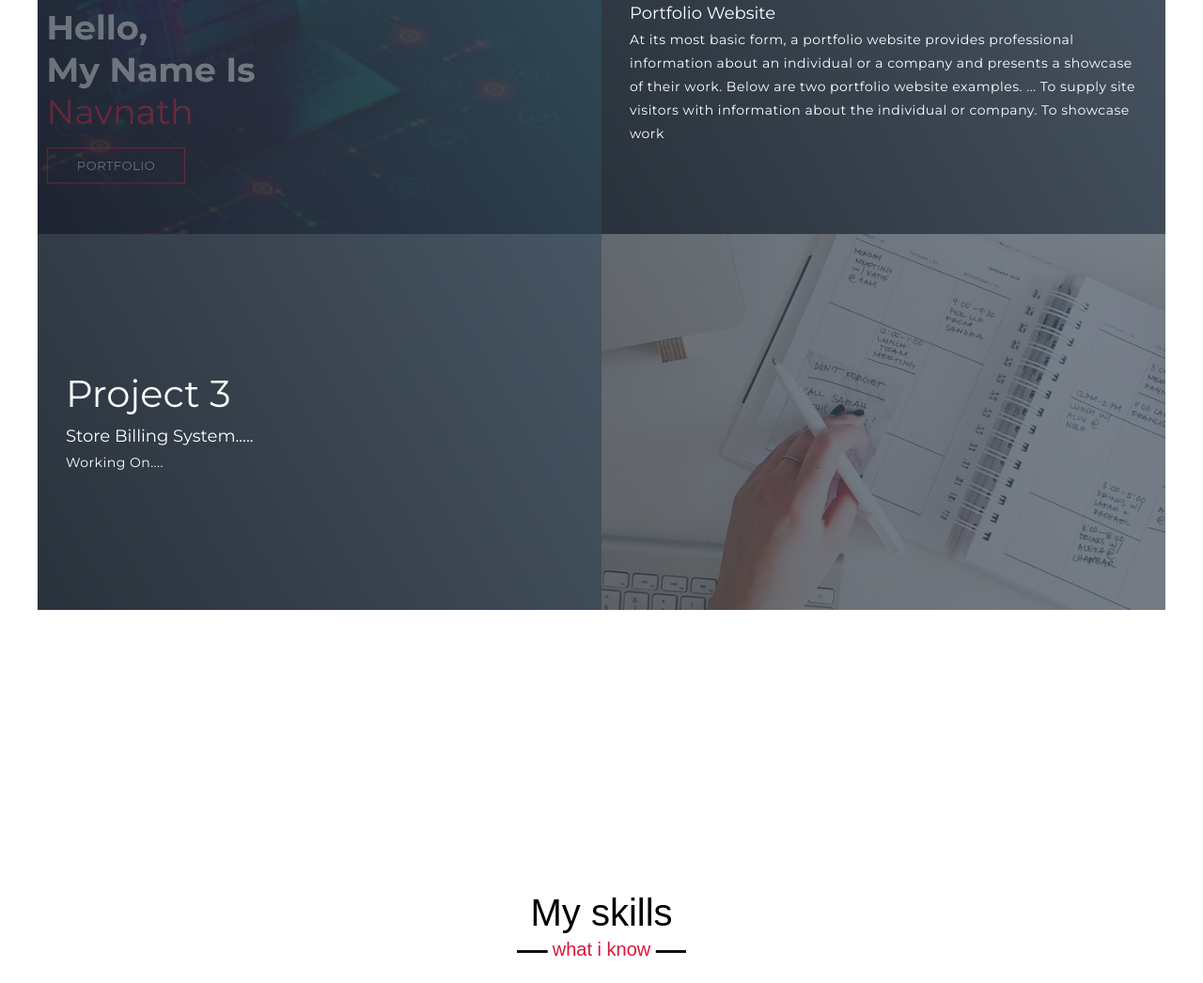
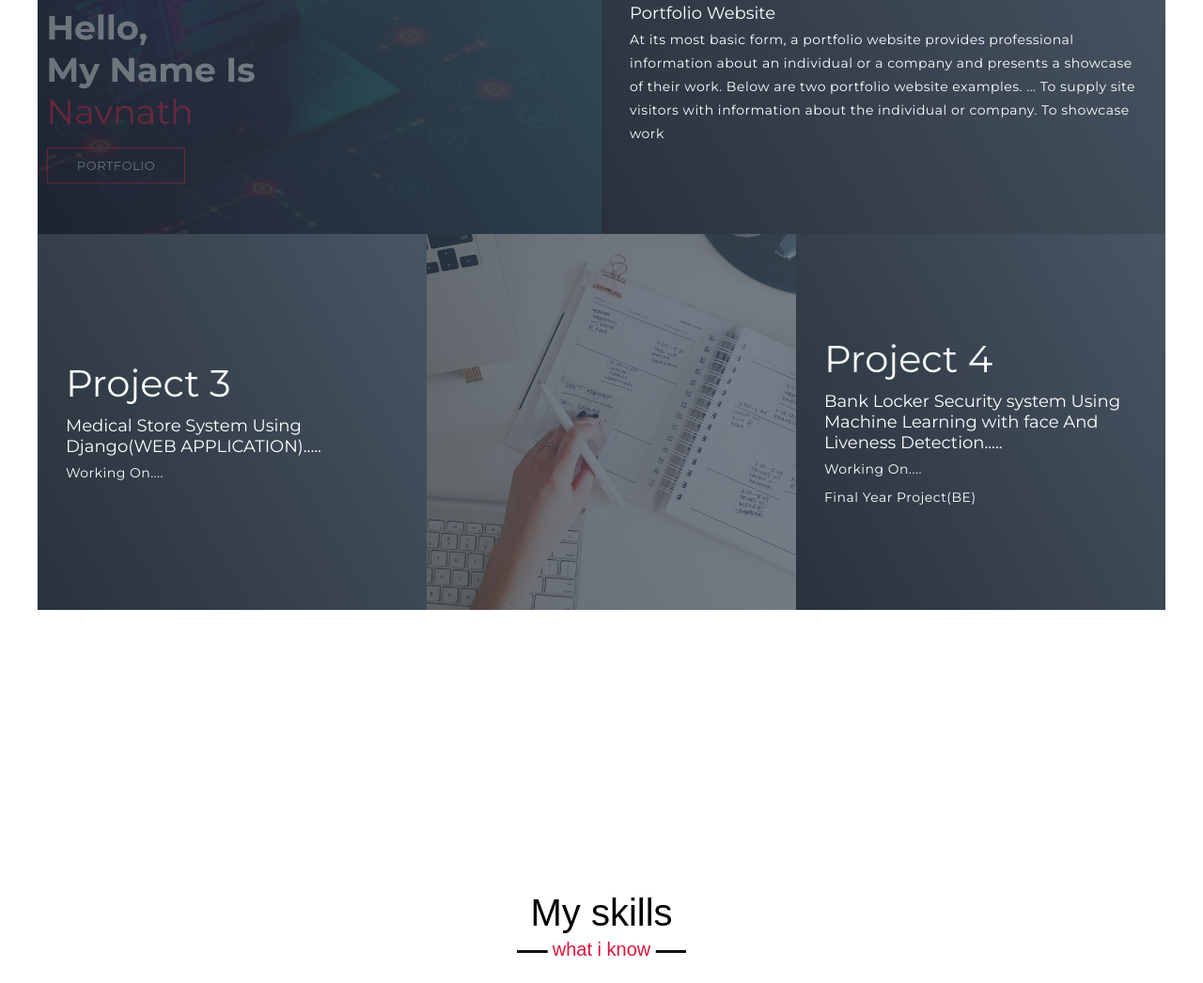
Before and after one commit to kumbharnr/Navnathkumbharweb, a plain HTML site: page index.html in a window 1280 px wide. Shown: the part 1887-2933 px from the top of the page at 94% size. Drawn offline with Linux system fonts and the light colour scheme.

Commit message:
Update index.html

```diff
--- a/index.html
+++ b/index.html
@@ -107,8 +107,16 @@
           <div class="project-item">
             <div class="project-info">
               <h1>Project 3</h1>
-              <h2>Store Billing System.....</h2>
+              <h2>Medical Store System Using Django(WEB APPLICATION).....</h2>
               <p>Working On....</p>
+
+            </div>
+            <div class="project-item">
+            <div class="project-info">
+              <h1>Project 4</h1>
+              <h2>Bank Locker Security system Using Machine Learning with face And Liveness Detection.....</h2>
+              <p>Working On....</p>
+              <p>Final Year Project(BE)</p>
 
             </div>
             <div class="project-img">
```
